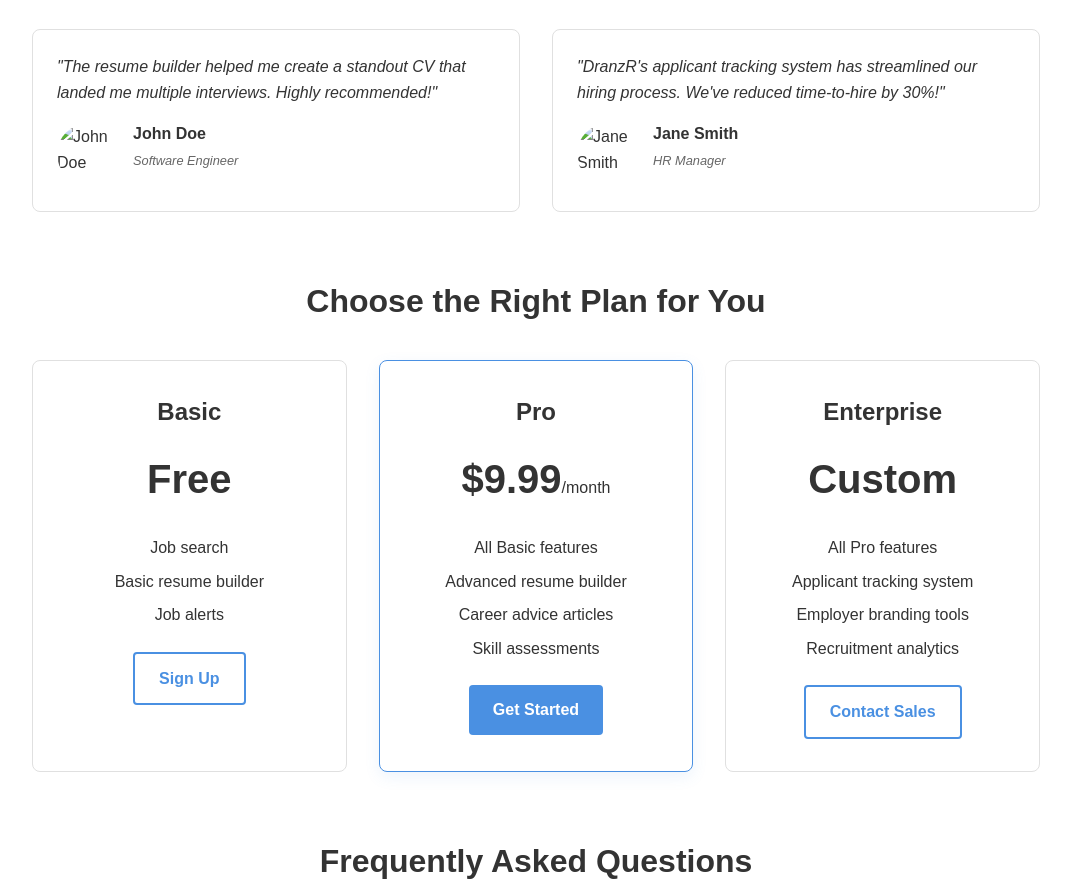
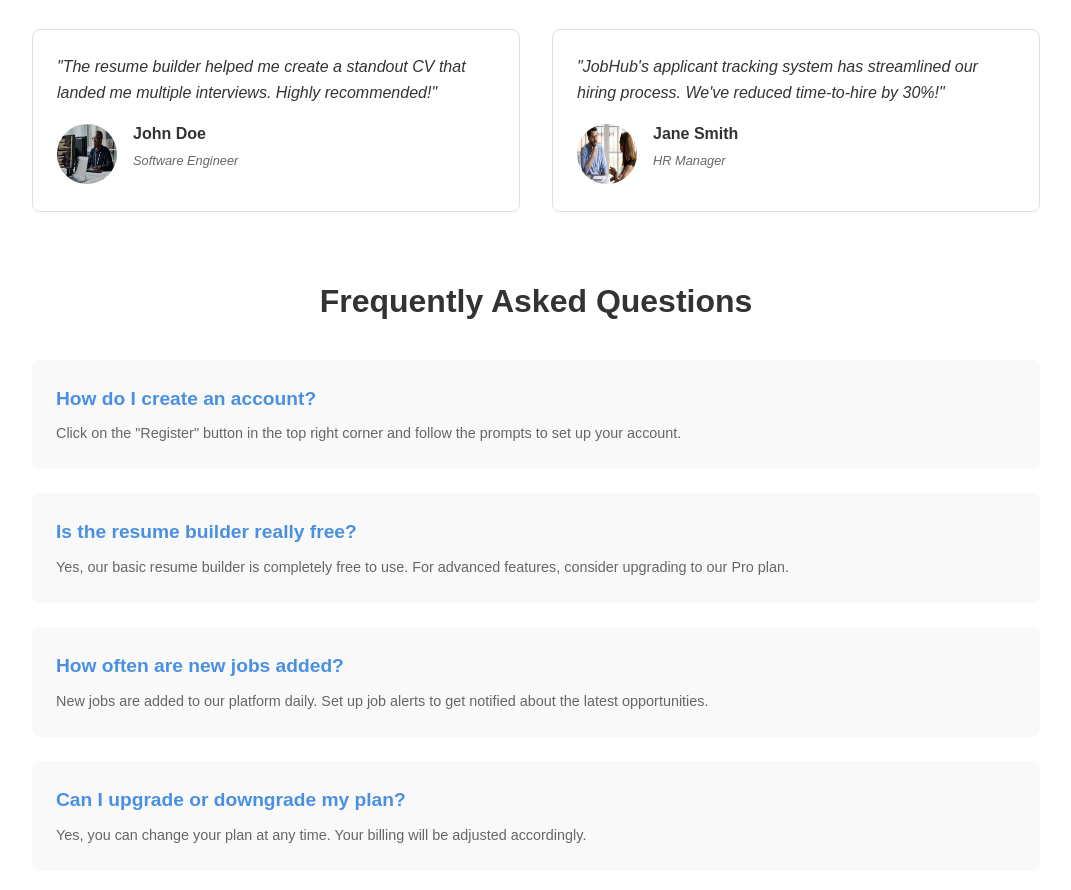
Before and after one commit to sumitshaw123/Frontend, a plain HTML site: page services.html in a window 1280 px wide. Shown: the part 2243-3133 px from the top of the page, without its empty margins (104-1175 px from the left). Drawn offline with Linux system fonts and the light colour scheme.

Commit message:
Update services.html

```diff
--- a/services.html
+++ b/services.html
@@ -3,7 +3,7 @@
 <head>
     <meta charset="UTF-8">
     <meta name="viewport" content="width=device-width, initial-scale=1.0">
-    <title>Services - DranzR</title>
+    <title>Services - JobHub</title>
     <link rel="stylesheet" href="services.css">
     <link rel="stylesheet" href="styles.css" />
     <link rel="stylesheet" href="https://cdnjs.cloudflare.com/ajax/libs/font-awesome/6.0.0-beta3/css/all.min.css">
@@ -13,7 +13,7 @@
       <nav>
         <div class="nav-container">
           <div class="logo">
-            <img src="images/icon.png" alt="DranzR Logo" width="150" height="65">
+            <img src="images/icon.png" alt="JobHub Logo" width="150" height="65">
           </div>
           <ul class="nav-links">
             <li><a href="index.html">Home</a></li>
@@ -114,7 +114,7 @@
                 <a href="#" class="cta-button">Get Your Resume Reviewed</a>
             </div>
             <div class="featured-image">
-                <img src="/placeholder.svg?height=400&width=600" alt="Resume Review Process">
+                <img src="./images/resumeReview.jpg" alt="Resume Review Process">
             </div>
         </section>
 
@@ -124,7 +124,7 @@
                 <div class="testimonial-card">
                     <p>"The resume builder helped me create a standout CV that landed me multiple interviews. Highly recommended!"</p>
                     <div class="testimonial-author">
-                        <img src="/placeholder.svg?height=60&width=60" alt="John Doe" class="author-image">
+                        <img src="./images/Software_Eng.jpg" alt="John Doe" class="author-image">
                         <div class="author-info">
                             <h4>John Doe</h4>
                             <p>Software Engineer</p>
@@ -132,9 +132,9 @@
                     </div>
                 </div>
                 <div class="testimonial-card">
-                    <p>"DranzR's applicant tracking system has streamlined our hiring process. We've reduced time-to-hire by 30%!"</p>
+                    <p>"JobHub's applicant tracking system has streamlined our hiring process. We've reduced time-to-hire by 30%!"</p>
                     <div class="testimonial-author">
-                        <img src="/placeholder.svg?height=60&width=60" alt="Jane Smith" class="author-image">
+                        <img src="./images/Jone.jpg" alt="Jane Smith" class="author-image">
                         <div class="author-info">
                             <h4>Jane Smith</h4>
                             <p>HR Manager</p>
@@ -143,45 +143,6 @@
                 </div>
             </div>
         </section>
-
-        <section class="pricing">
-            <h2>Choose the Right Plan for You</h2>
-            <div class="pricing-grid">
-                <div class="pricing-card">
-                    <h3>Basic</h3>
-                    <p class="price">Free</p>
-                    <ul class="features-list">
-                        <li>Job search</li>
-                        <li>Basic resume builder</li>
-                        <li>Job alerts</li>
-                    </ul>
-                    <a href="#" class="cta-button secondary">Sign Up</a>
-                </div>
-                <div class="pricing-card featured">
-                    <h3>Pro</h3>
-                    <p class="price">$9.99<span>/month</span></p>
-                    <ul class="features-list">
-                        <li>All Basic features</li>
-                        <li>Advanced resume builder</li>
-                        <li>Career advice articles</li>
-                        <li>Skill assessments</li>
-                    </ul>
-                    <a href="#" class="cta-button">Get Started</a>
-                </div>
-                <div class="pricing-card">
-                    <h3>Enterprise</h3>
-                    <p class="price">Custom</p>
-                    <ul class="features-list">
-                        <li>All Pro features</li>
-                        <li>Applicant tracking system</li>
-                        <li>Employer branding tools</li>
-                        <li>Recruitment analytics</li>
-                    </ul>
-                    <a href="#" class="cta-button secondary">Contact Sales</a>
-                </div>
-            </div>
-        </section>
-
         <section class="faq">
             <h2>Frequently Asked Questions</h2>
             <div class="faq-grid">
@@ -206,7 +167,7 @@
 
         <section class="cta">
             <h2>Ready to Advance Your Career or Find Top Talent?</h2>
-            <p>Join DranzR today and experience the difference our services can make.</p>
+            <p>Join JobHub today and experience the difference our services can make.</p>
             <a href="#" class="cta-button">Get Started Now</a>
         </section>
     </main>
@@ -216,8 +177,8 @@
             <div class="footer-section">
                 <h4>Job Seekers</h4>
                 <ul>
-                    <li><a href="#">Search Jobs</a></li>
-                    <li><a href="#">Create Job Alert</a></li>
+                    <li><a href="index.html">Search Jobs</a></li>
+                    <li><a href="create-job-alert.html">Create Job Alert</a></li>
                     <li><a href="career-advice.html">Career Advice</a></li>
                 </ul>
             </div>
@@ -230,7 +191,7 @@
                 </ul>
               </div>
             <div class="footer-section">
-                <h4>DranzR</h4>
+                <h4>JobHub</h4>
                 <ul>
                     <li><a href="about.html">About Us</a></li>
                     <li><a href="contact.html">Contact Us</a></li>
@@ -239,7 +200,7 @@
             </div>
         </div>
         <div class="copyright">
-            &copy; 2024 DranzR. All rights reserved.
+            &copy; 2024 JobHub. All rights reserved.
         </div>
     </footer>
     <script src="navbar.js"></script>
```
